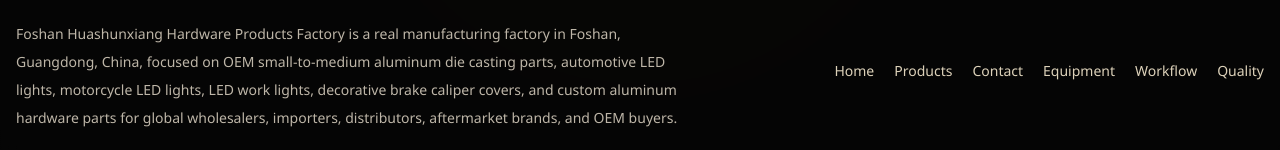
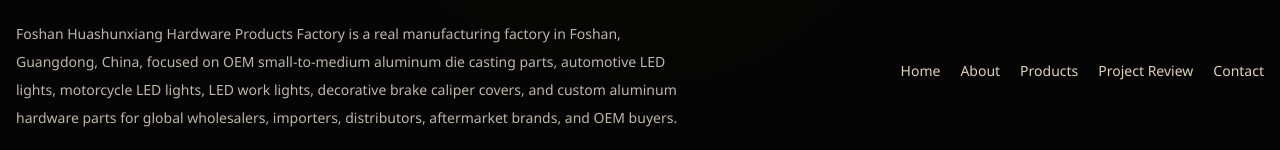
Before and after one commit to nicolsonhuang-byte/hsxdiecasting, a Next.js app: page /capabilities in a window 1280 px wide. Shown: the part 166-316 px from the top of the page. Built offline with nearby package versions, Linux system fonts and the light colour scheme.

Commit message:
Align capabilities page navigation

```diff
--- a/src/app/capabilities/page.tsx
+++ b/src/app/capabilities/page.tsx
@@ -357,10 +357,22 @@ export default function CapabilitiesPage() {
               Home
             </Link>
             <Link
+              href="/about"
+              className="transition-colors hover:text-white"
+            >
+              About
+            </Link>
+            <Link
               href="/products"
               className="transition-colors hover:text-white"
             >
               Products
+            </Link>
+            <Link
+              href="/b2b-oem-project-review"
+              className="transition-colors hover:text-white"
+            >
+              Project Review
             </Link>
             <Link
               href="/contact"
@@ -368,15 +380,6 @@ export default function CapabilitiesPage() {
             >
               Contact
             </Link>
-            <a href="#equipment" className="transition-colors hover:text-white">
-              Equipment
-            </a>
-            <a href="#workflow" className="transition-colors hover:text-white">
-              Workflow
-            </a>
-            <a href="#quality" className="transition-colors hover:text-white">
-              Quality
-            </a>
           </nav>
         </div>
       </header>
```
